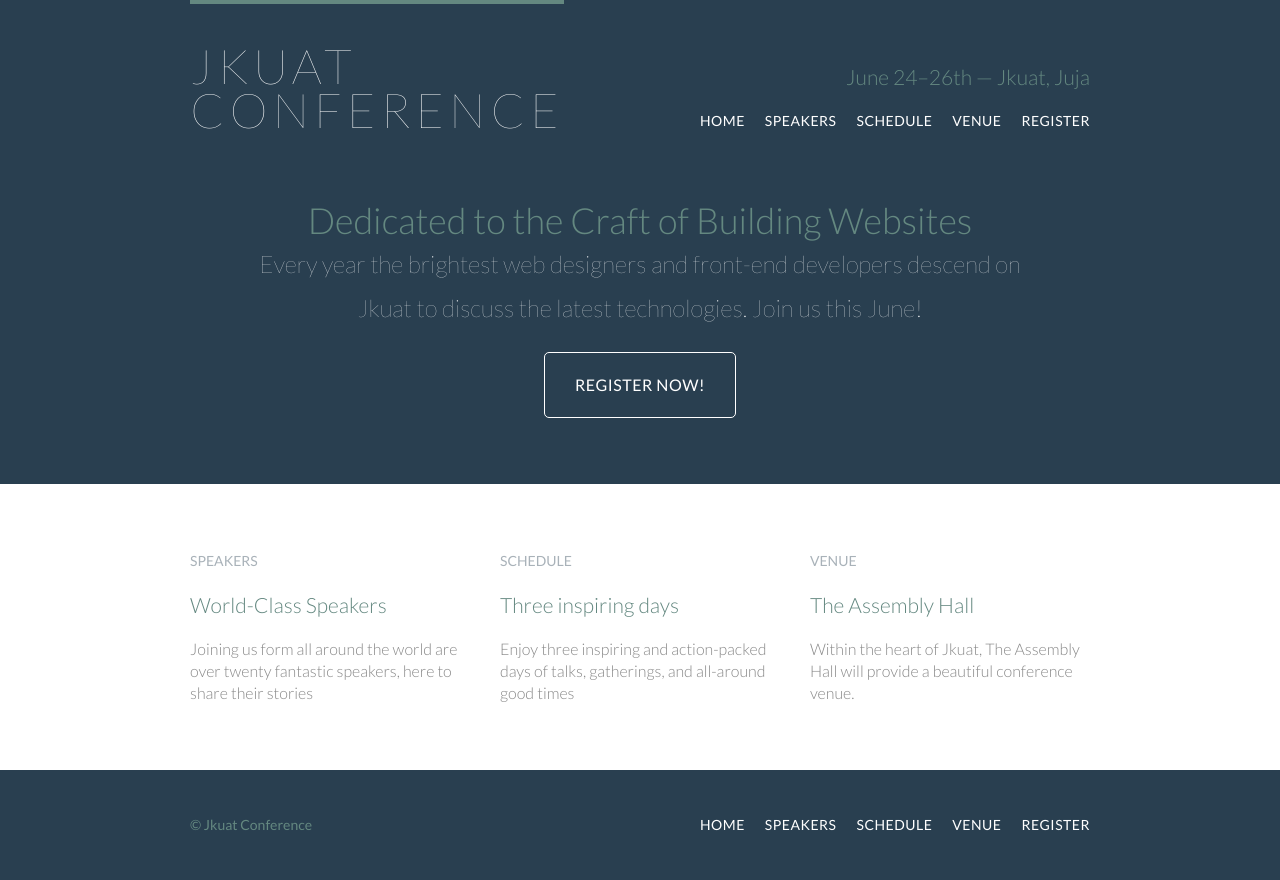
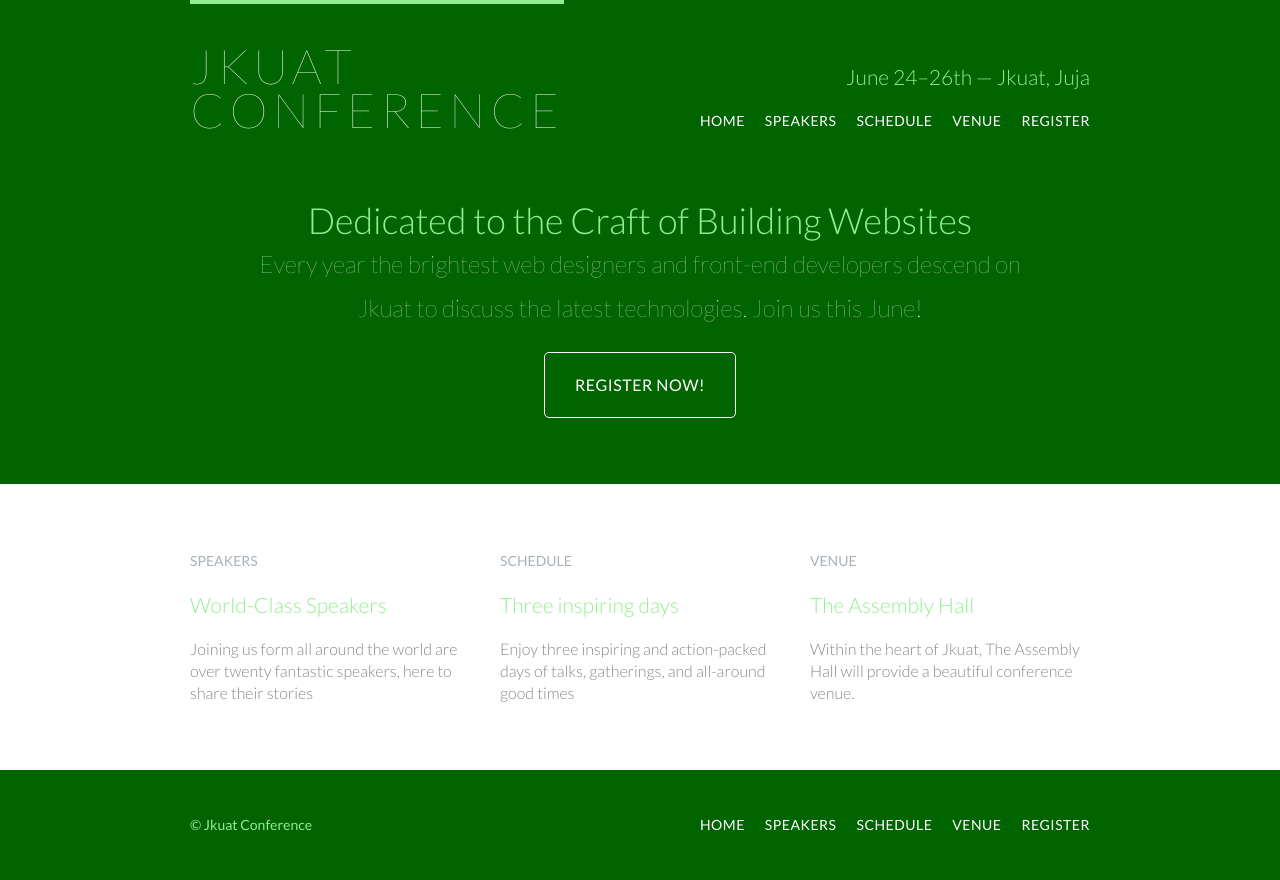
Before and after one commit to nicky-ops/WebStatic, a plain HTML site: page index.html in a window 1280 px wide. Drawn offline with Linux system fonts and the light colour scheme.

Commit message:
change styling

```diff
--- a/assets/stylesheets/main.css
+++ b/assets/stylesheets/main.css
@@ -53,7 +53,7 @@ table {
 	-------------------------
 */
 body {
-	background: #293f50;
+	background: #006400;
 	color: #888;
 	font: 300 16px/22px "Lato", "Open Sans", "Helvetica Nueue", Helvetica, Arial, sans-serif;
 }
@@ -145,7 +145,7 @@ body {
 	margin-bottom: 22px;
  }
  h1, h2, h3, h4 {
-	color: #648880;
+	color: #90EE90;
  }
  h1 {
 	font-size: 36px;
@@ -194,7 +194,7 @@ body {
 }
 .btn-alt:hover {
 	background: #fff;
-	color: #648880;
+	color: #90EE90;
 }
 /*
 	-------------------------
@@ -223,7 +223,7 @@ body {
  	-------------------------
   */
   .logo {
-	border-top: 4px solid #648880;
+	border-top: 4px solid #90EE90;
 	font-size: 48px;
 	line-height: 44px;
 	padding: 40px 0 22px 0;
@@ -251,7 +251,7 @@ body {
 	float: left;
   }
   .primary-footer {
-	color: #648880;
+	color: #90EE90;
 	font-size: 14px;
 	padding-bottom: 44px;
 	padding-top: 44px;
@@ -270,7 +270,7 @@ body {
 	color: #a9b2b9;
   }
   a {
-	color: #648880;
+	color: #90EE90;
 	text-decoration: none;
   }
   p a {
@@ -282,7 +282,7 @@ body {
   }
   .primary-header a:hover,
   .primary-footer a:hover {
-	color: #648880;
+	color: #90EE90;
   }
 
   /*
```
